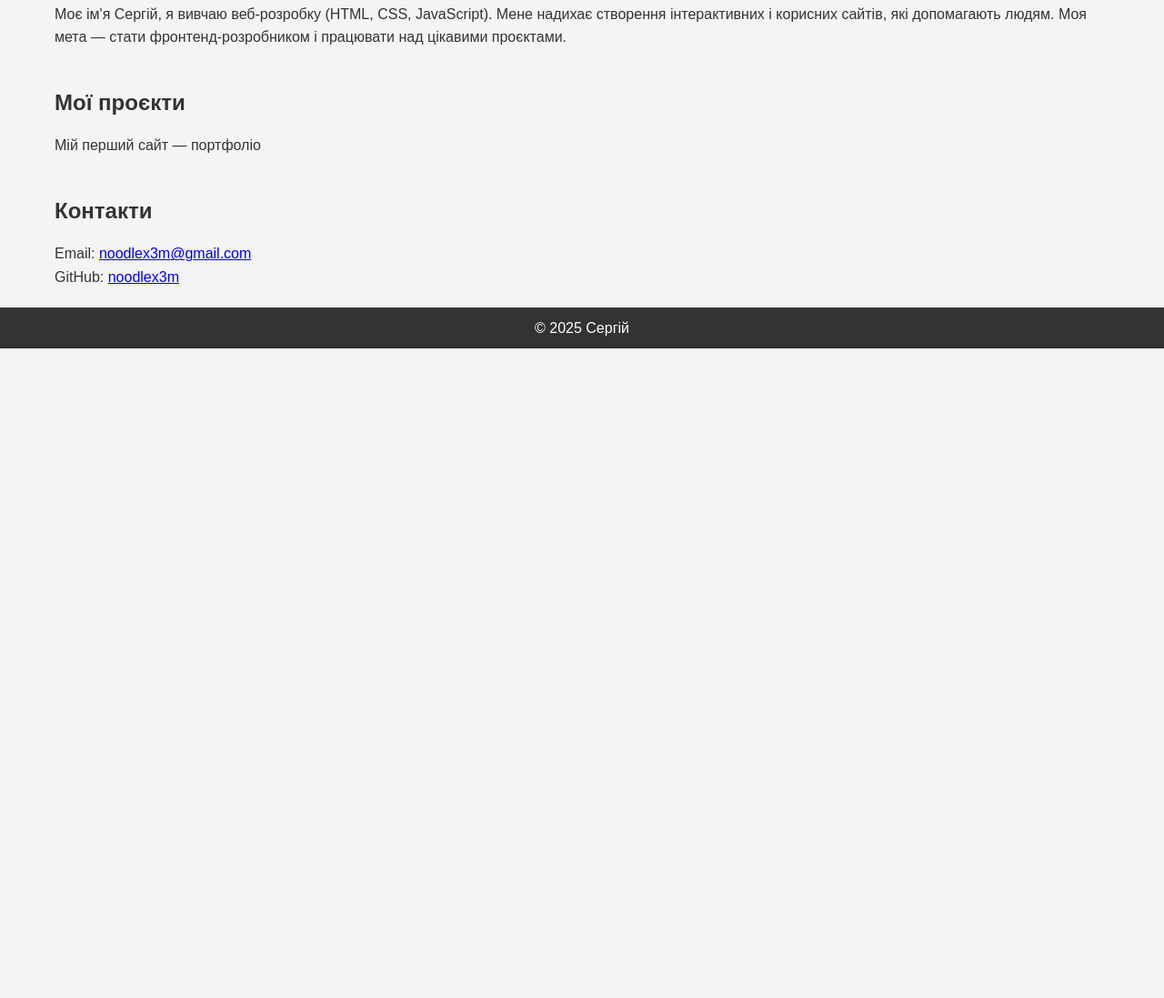
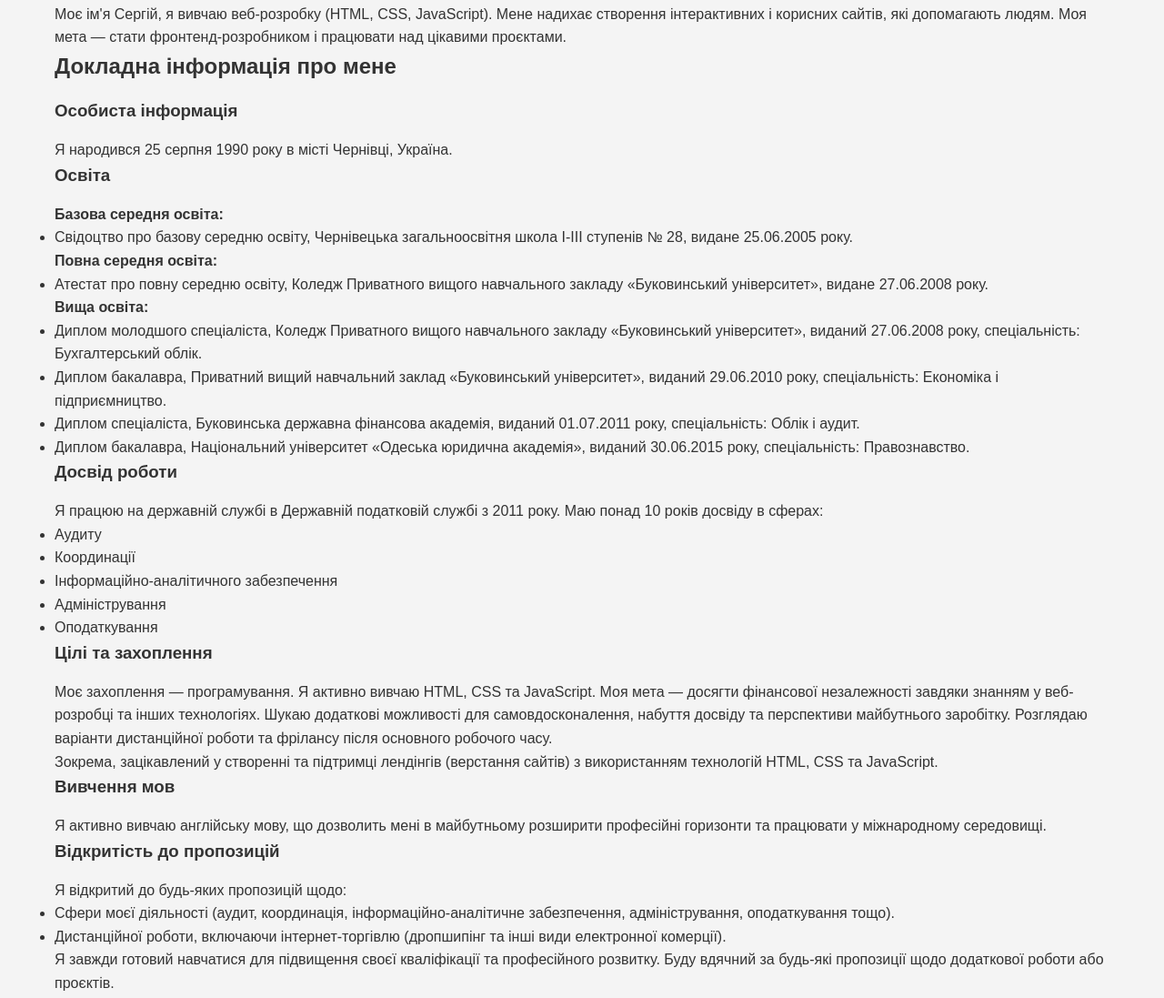
Before and after one commit to noodlex3m/mySite, a plain HTML site: page index.html in a window 1280 px wide. Shown: the part 498-1595 px from the top of the page at 91% size. Before the commit the page ends 881 px from the top, so only its background shows below. Drawn offline with Linux system fonts and the light colour scheme.

Commit message:
Update HTML content

```diff
--- a/index.html
+++ b/index.html
@@ -23,6 +23,46 @@
             <img src="/src/my-photo.jpg" alt="Фото Сергія">
             <h2>Про мене</h2>
             <p>Моє ім'я Сергій, я вивчаю веб-розробку (HTML, CSS, JavaScript). Мене надихає створення інтерактивних і корисних сайтів, які допомагають людям. Моя мета — стати фронтенд-розробником і працювати над цікавими проєктами.</p>
+            <h2>Докладна інформація про мене</h2>
+            <h3>Особиста інформація</h3>
+            <p>Я народився 25 серпня 1990 року в місті Чернівці, Україна.</p>
+            <h3>Освіта</h3>
+            <h4>Базова середня освіта:</h4>
+            <ul>
+                <li>Свідоцтво про базову середню освіту, Чернівецька загальноосвітня школа І-ІІІ ступенів № 28, видане 25.06.2005 року.</li>
+            </ul>
+            <h4>Повна середня освіта:</h4>
+            <ul>
+                <li>Атестат про повну середню освіту, Коледж Приватного вищого навчального закладу «Буковинський університет», видане 27.06.2008 року.</li>
+            </ul>
+            <h4>Вища освіта:</h4>
+            <ul>
+                <li>Диплом молодшого спеціаліста, Коледж Приватного вищого навчального закладу «Буковинський університет», виданий 27.06.2008 року, спеціальність: Бухгалтерський облік.</li>
+                <li>Диплом бакалавра, Приватний вищий навчальний заклад «Буковинський університет», виданий 29.06.2010 року, спеціальність: Економіка і підприємництво.</li>
+                <li>Диплом спеціаліста, Буковинська державна фінансова академія, виданий 01.07.2011 року, спеціальність: Облік і аудит.</li>
+                <li>Диплом бакалавра, Національний університет «Одеська юридична академія», виданий 30.06.2015 року, спеціальність: Правознавство.</li>
+            </ul>
+            <h3>Досвід роботи</h3>
+            <p>Я працюю на державній службі в Державній податковій службі з 2011 року. Маю понад 10 років досвіду в сферах:</p>
+            <ul>
+                <li>Аудиту</li>
+                <li>Координації</li>
+                <li>Інформаційно-аналітичного забезпечення</li>
+                <li>Адміністрування</li>
+                <li>Оподаткування</li>
+            </ul>
+            <h3>Цілі та захоплення</h3>
+            <p>Моє захоплення — програмування. Я активно вивчаю HTML, CSS та JavaScript. Моя мета — досягти фінансової незалежності завдяки знанням у веб-розробці та інших технологіях. Шукаю додаткові можливості для самовдосконалення, набуття досвіду та перспективи майбутнього заробітку. Розглядаю варіанти дистанційної роботи та фрілансу після основного робочого часу.</p>
+            <p>Зокрема, зацікавлений у створенні та підтримці лендінгів (верстання сайтів) з використанням технологій HTML, CSS та JavaScript.</p>
+            <h3>Вивчення мов</h3>
+            <p>Я активно вивчаю англійську мову, що дозволить мені в майбутньому розширити професійні горизонти та працювати у міжнародному середовищі.</p>
+            <h3>Відкритість до пропозицій</h3>
+            <p>Я відкритий до будь-яких пропозицій щодо:</p>
+            <ul>
+                <li>Сфери моєї діяльності (аудит, координація, інформаційно-аналітичне забезпечення, адміністрування, оподаткування тощо).</li>
+                <li>Дистанційної роботи, включаючи інтернет-торгівлю (дропшипінг та інші види електронної комерції).</li>
+            </ul>
+            <p>Я завжди готовий навчатися для підвищення своєї кваліфікації та професійного розвитку. Буду вдячний за будь-які пропозиції щодо додаткової роботи або проєктів.</p>
         </section>
 
         <section id="projects">
```
